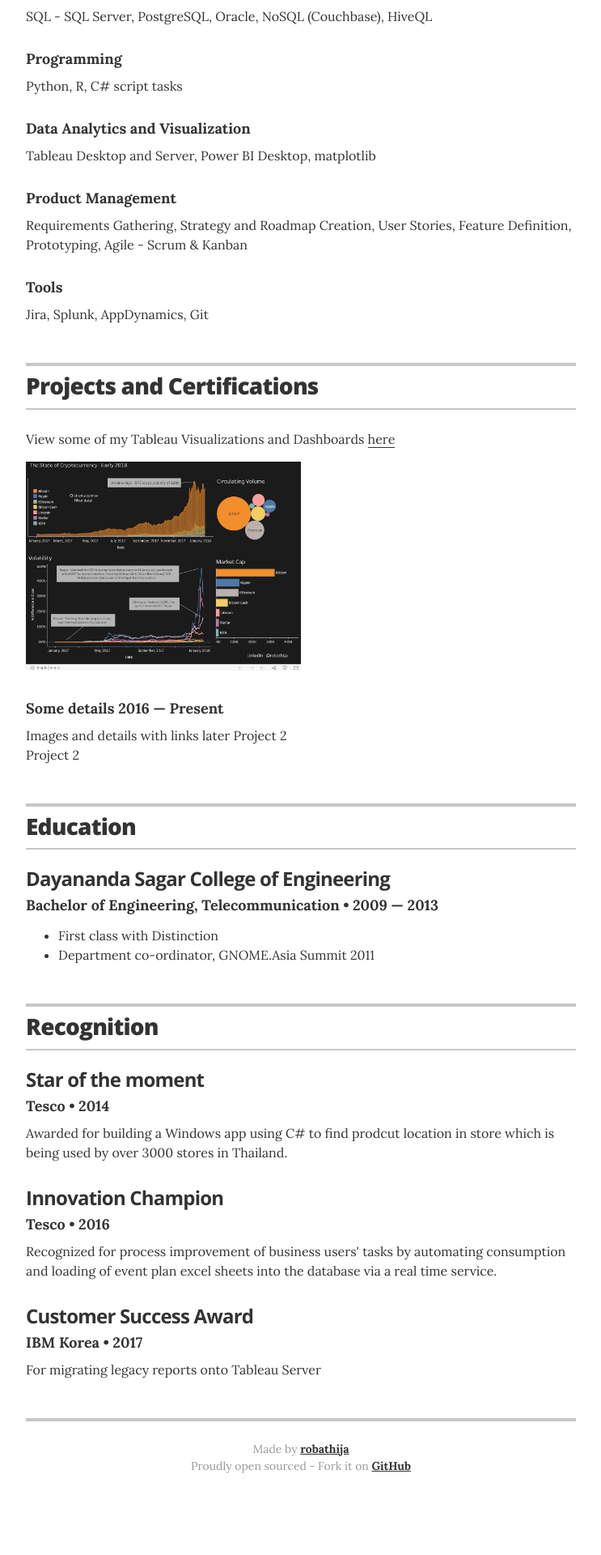
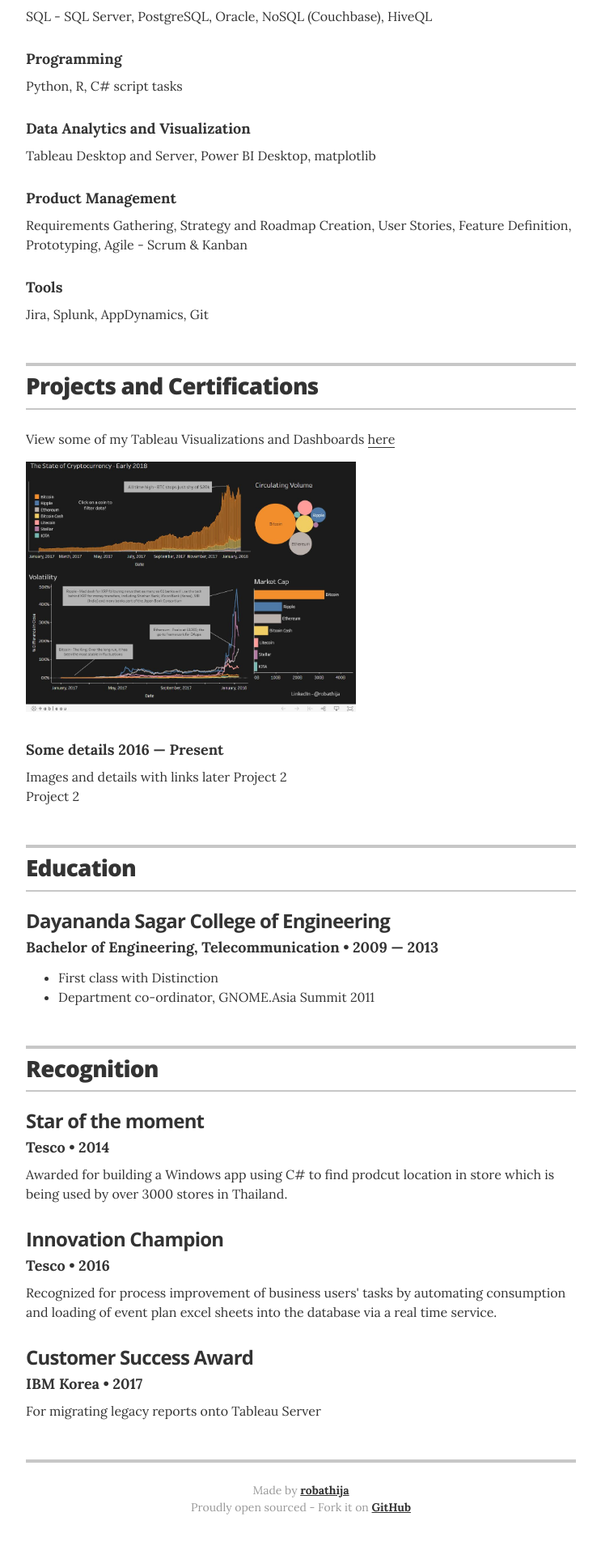
Before and after one commit to robathija/rohit-resume, a Jekyll site: the page built from index.html, in a window 1280 px wide. Shown: the part 1372-3292 px from the top of the page at 81% size, without its empty margins (268-1011 px from the left). Built offline with Jekyll 4.4.1, drawn with Linux system fonts in a browser that asks for light colours; before the commit the page ends 3241 px from its top, so only the background shows below that.

Commit message:
img width

```diff
--- a/_layouts/resume.html
+++ b/_layouts/resume.html
@@ -98,7 +98,7 @@
           <h4 class="resume-item-title" itemprop="name"></h4>
           <h4 class="resume-item-details" itemprop="description">{{ project.role }} {{ project.duration }}</h4>
           <p class="resume-item-copy">{{ project.description }} {% if project.url %}<a href="{{ project.url }}" itemprop="url">here</a>{% else %}{{ project.project }}{% endif %}</p>
-		  {% if project.url %}<a href="{{ project.url }}" itemprop="url">{% if project.image %}<p><img src="{{ project.image }}" itemprop="image" width="50%" height="40%"></p>{% endif %}</a>{% else %}{{ project.project }}{% endif %}
+		  {% if project.url %}<a href="{{ project.url }}" itemprop="url">{% if project.image %}<p><img src="{{ project.image }}" itemprop="image" width="60%"></p>{% endif %}</a>{% else %}{{ project.project }}{% endif %}
         </div>
         {% endfor %}
 
```
